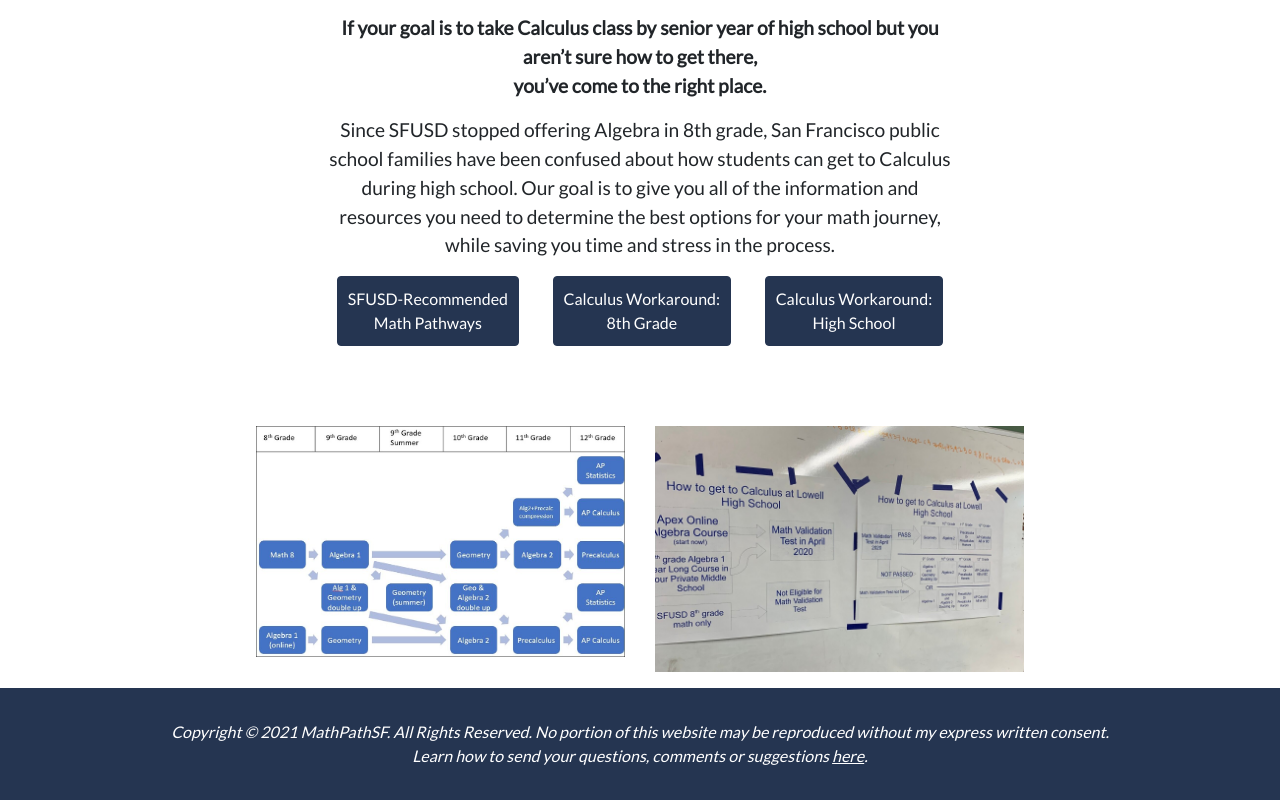
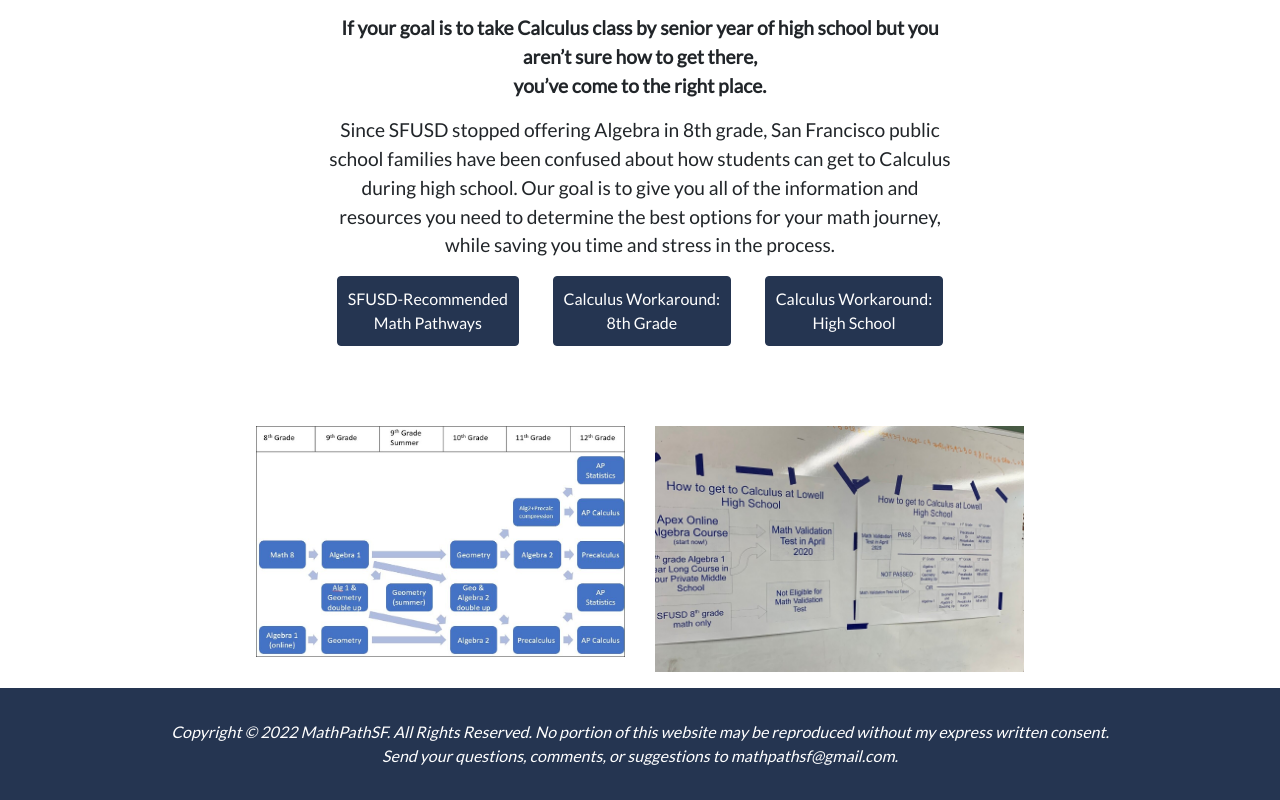
Before and after one commit to joshchen984/MathPathSF, a Gatsby site: page / in a window 1280 px wide. Shown: the part 603-1403 px from the top of the page. Built offline with nearby package versions, Linux system fonts and the light colour scheme; Gatsby itself is replaced by a stand-in of ours.

Commit message:
Update footer

```diff
--- a/src/containers/Layout/layout.js
+++ b/src/containers/Layout/layout.js
@@ -49,18 +49,10 @@ const Layout = ({ children }) => {
       </main>
       <Footer>
         <i>
-          Copyright © 2021 MathPathSF. All Rights Reserved. No portion of this
+          Copyright © 2022 MathPathSF. All Rights Reserved. No portion of this
           website may be reproduced without my express written consent.
           <br />
-          Learn how to send your questions, comments or suggestions{" "}
-          <a
-            href="https://github.com/joshchen984/MathPathSF/blob/master/CONTRIBUTING.md"
-            target="_blank"
-            rel="noreferrer"
-          >
-            here
-          </a>
-          .
+          Send your questions, comments, or suggestions to mathpathsf@gmail.com.
         </i>
       </Footer>
     </>
```
